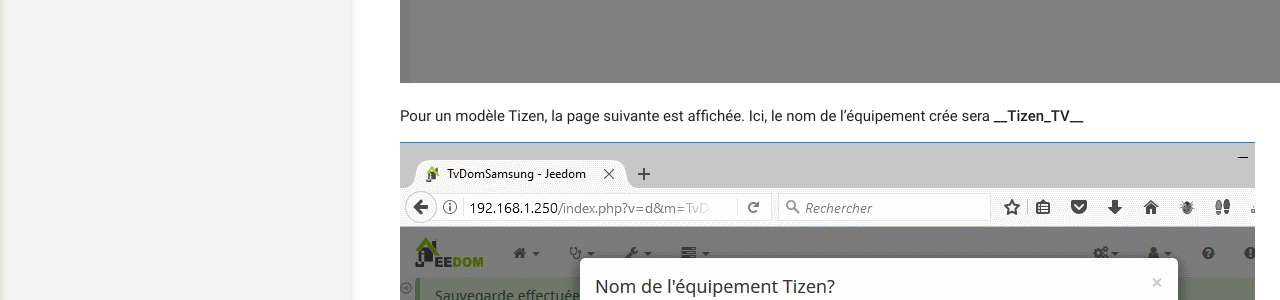
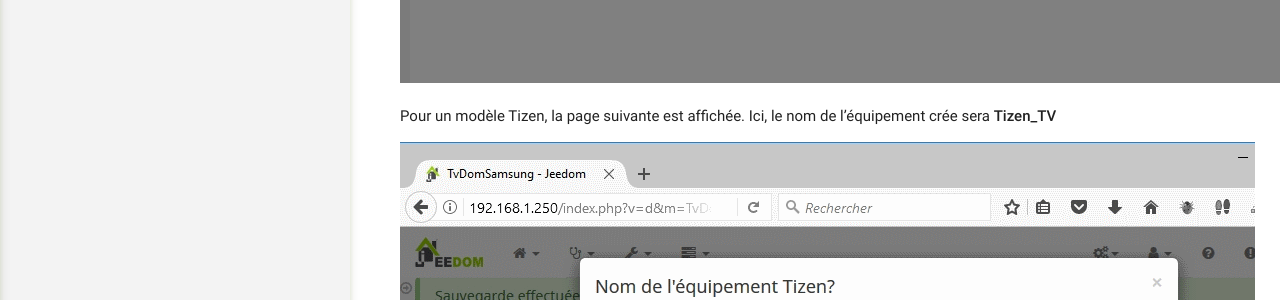
Before and after one commit to Berco63/TvDomSamsung, a Jekyll site: the page built from docs/fr_FR/index.md, in a window 1280 px wide and 900 px high, scrolled down 1655 px. Shown: the part 153-453 px from the top of the window. Built offline with Jekyll 4.4.1, drawn with Linux system fonts in a browser that asks for light colours; our own code applies the rules of GitHub Pages for plain Markdown files.

```diff
--- a/docs/fr_FR/index.md
+++ b/docs/fr_FR/index.md
@@ -32,7 +32,7 @@ Pour un modèle Legacy, la page suivante est affichée.
 
 
 
-Pour un modèle Tizen, la page suivante est affichée. Ici, le nom de l'équipement crée sera **__Tizen_TV__**
+Pour un modèle Tizen, la page suivante est affichée. Ici, le nom de l'équipement crée sera **Tizen_TV**
 
 ![plugin-3A](../images/TvDomSamsung-image-3A.png)
 
```
